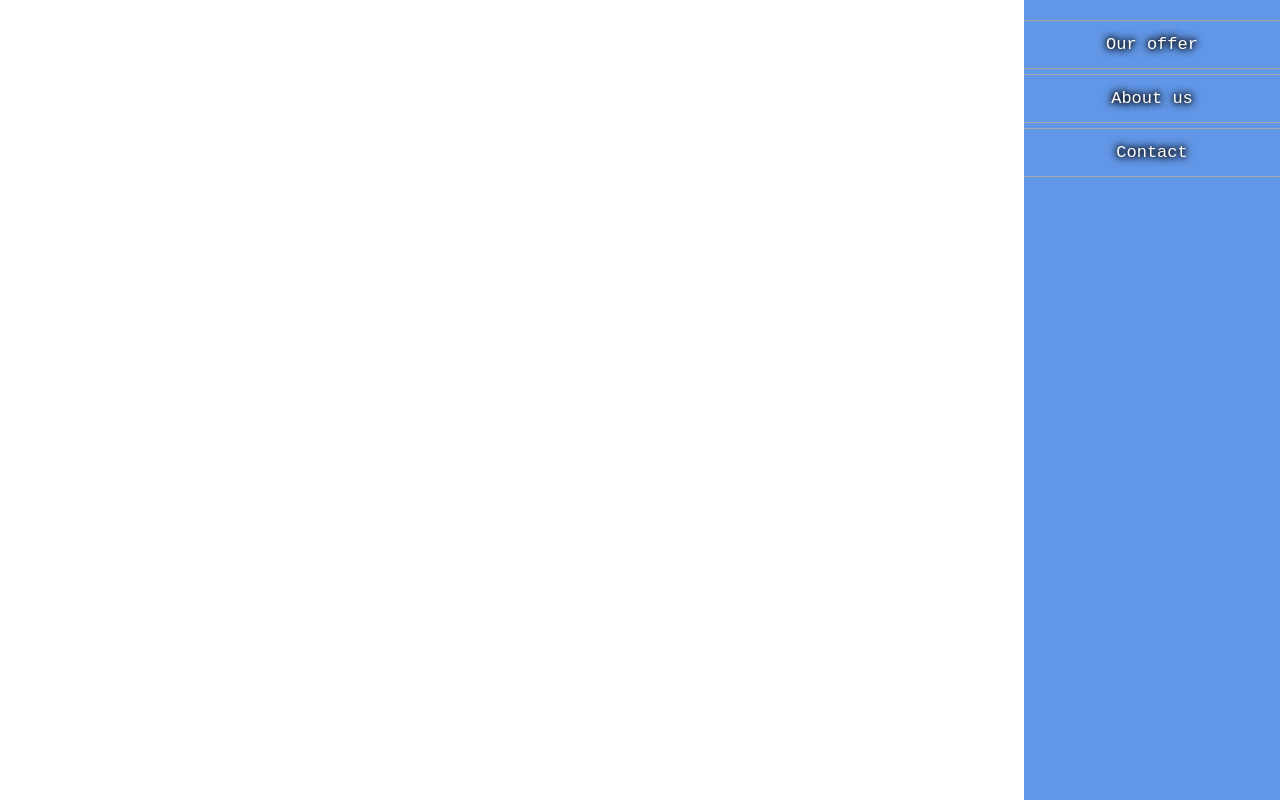
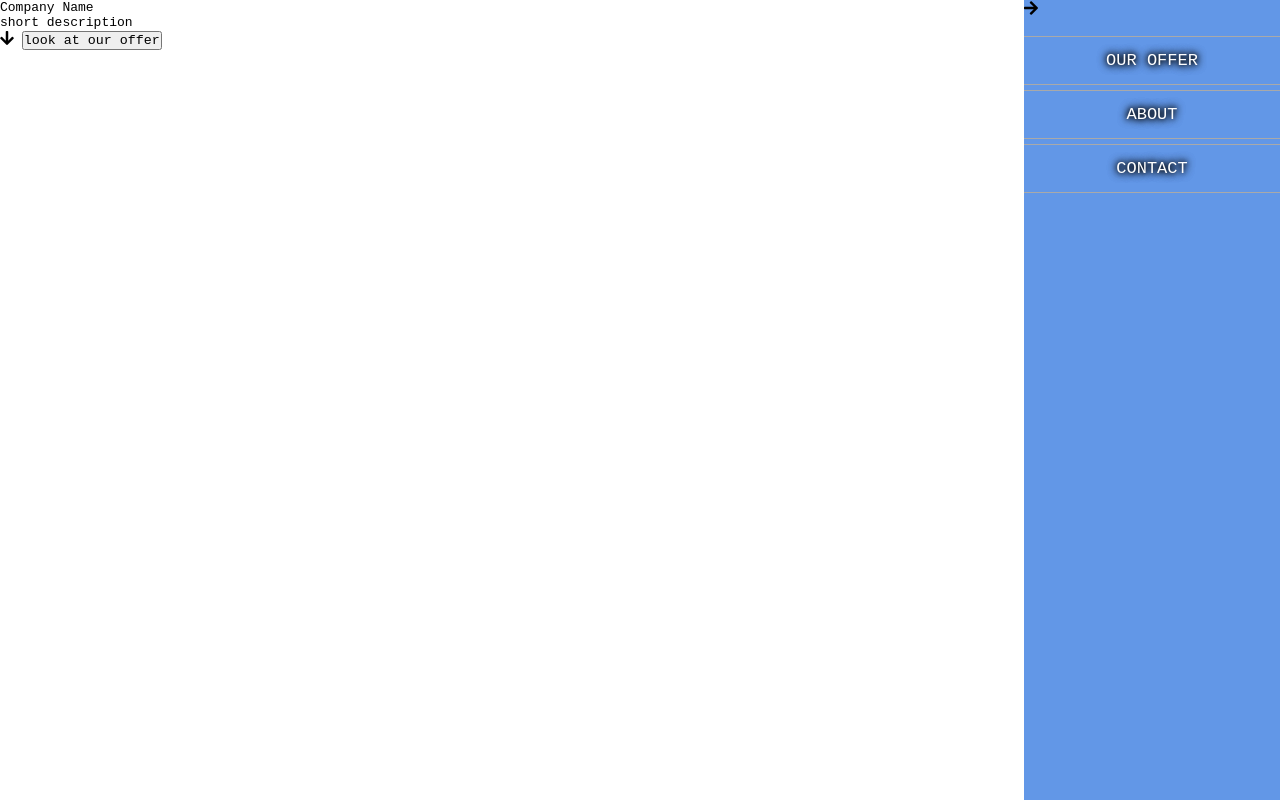
Before and after one commit to learneeer/tab, a plain HTML site: page index.html in a window 1280 px wide. Drawn offline with nearby package versions, Linux system fonts and the light colour scheme; files that its build step writes are made by us from their sources.

Commit message:
header_basic wersion

```diff
--- a/index.html
+++ b/index.html
@@ -5,6 +5,8 @@
     <meta charset="UTF-8">
     <title>Index</title>
     <meta name="viewport" content="width=device-width, initial-scale=1.0">
+    <link rel="stylesheet" href="https://use.fontawesome.com/releases/v5.5.0/css/all.css"
+        integrity="sha384-B4dIYHKNBt8Bc12p+WXckhzcICo0wtJAoU8YZTY5qE0Id1GSseTk6S+L3BlXeVIU" crossorigin="anonymous">
     <link rel='stylesheet' href='style.css'>
 </head>
 
@@ -12,11 +14,38 @@
 <body>
     <header>
 
+        <div class="el name">
+            <div class="name0 name1">Company Name</div>
+            <div class="name0 name2"><span>short</span> description</div>
+        </div>
+
+
+        <div class="el button_area">
+            <i class="fas fa-arrow-down"></i>
+            <button class='my_button' onclick='start_click()'>look at our offer</button>
+            <div></div>
+        </div>
+
+
+        <div class="el burger">
+            <div class='burger1' onclick='start_click()'>
+                <span></span>
+                <span></span>
+                <span></span>
+            </div>
+        </div>
+
+        <div></div>
+
+
+
         <div class="tab">
-            <button class="links links1" onclick="start_open('our_offer')">Our offer</button>
-            <button class="links links2" onclick="start_open('about_us')">About us</button>
-            <button class="links links3" onclick="start_open('contact')">Contact</button>
+            <i class="fas fa-arrow-right" onclick='end_click()'></i>
+            <button class="links links1" onclick="start_open('our_offer')">OUR OFFER</button>
+            <button class="links links2" onclick="start_open('about_us')">ABOUT</button>
+            <button class="links links3" onclick="start_open('contact')">CONTACT</button>
         </div>
+
 
         <div id="our_offer" class="content">
             <h3>OUR OFFER</h3>
@@ -24,7 +53,7 @@
         </div>
 
         <div id="about_us" class="content">
-            <h3>ABOUT US</h3>
+            <h3>ABOUT</h3>
             <p>example text 2</p>
         </div>
 
@@ -32,6 +61,8 @@
             <h3>CONTACT</h3>
             <p>example text 3</p>
         </div>
+
+
 
     </header>
 
```
